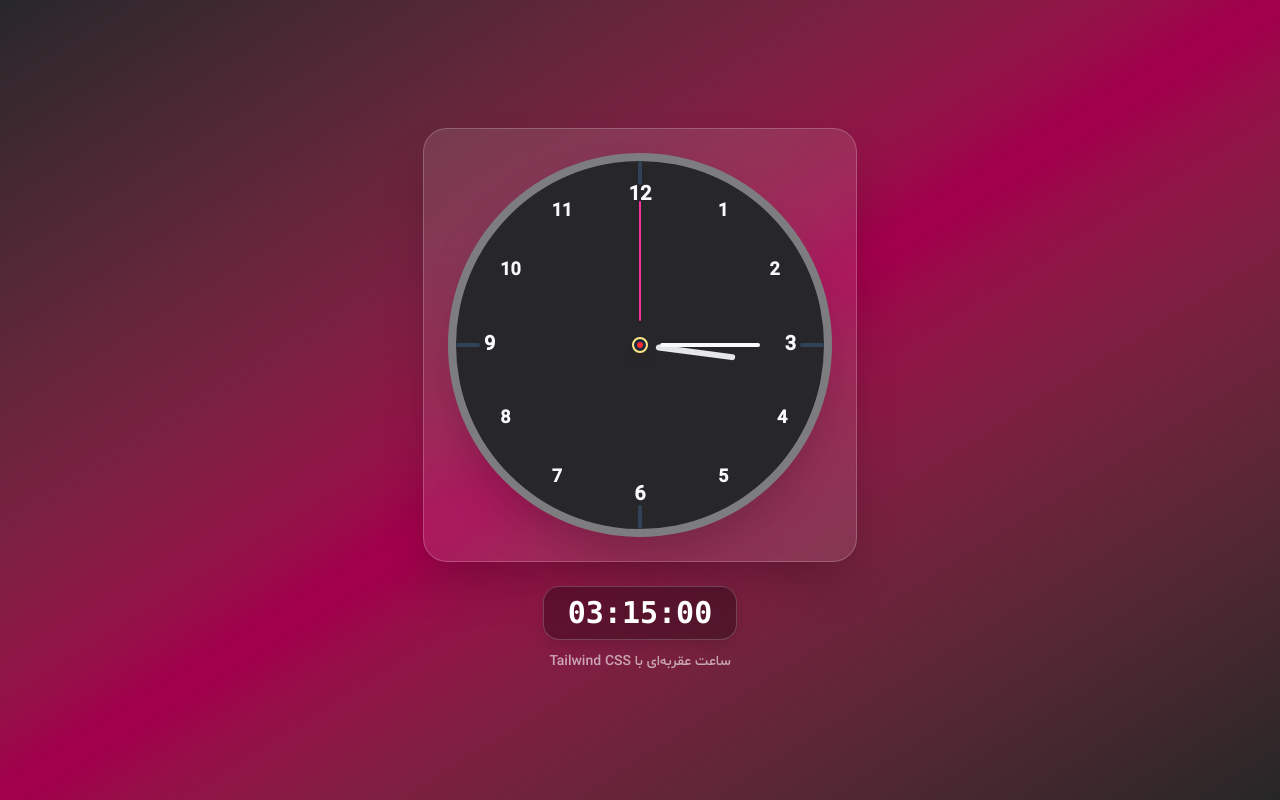
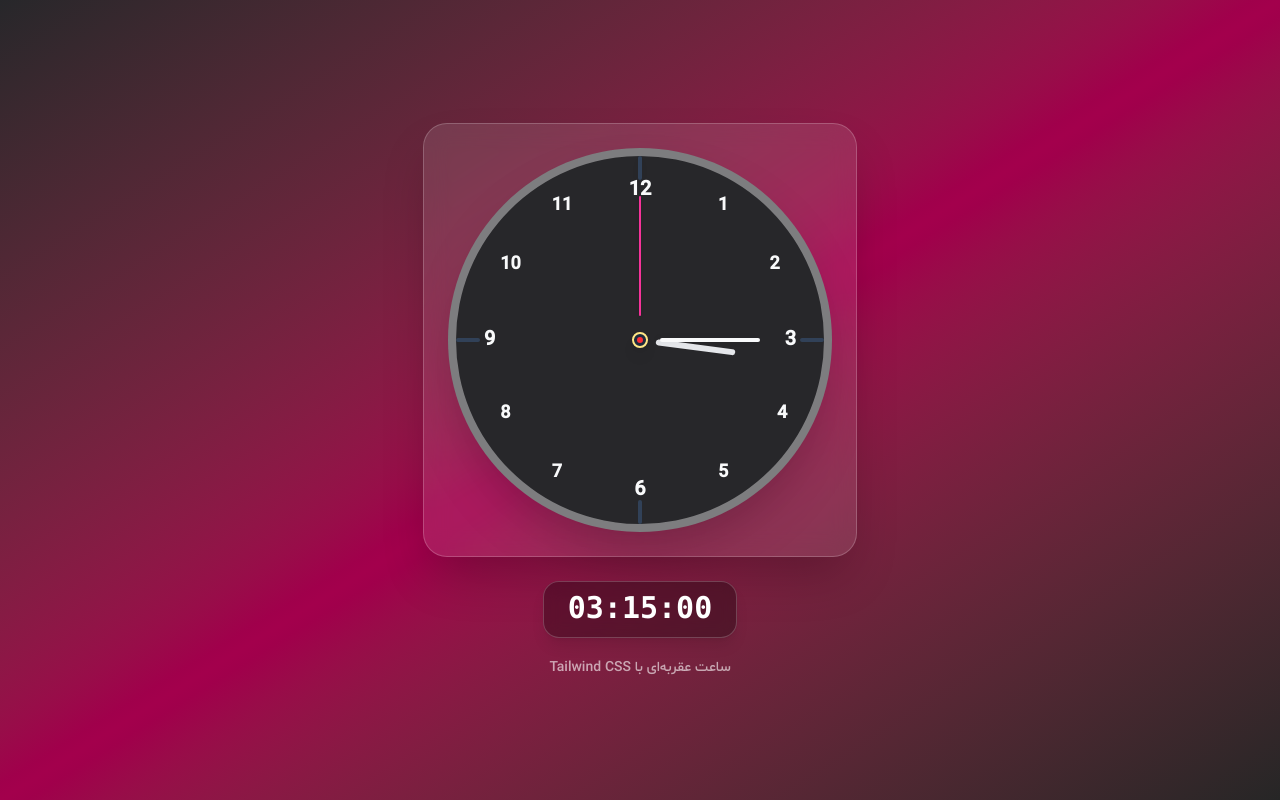
Before and after one commit to amirho33ein-m/javascript-project, a website: page sources/clock/index.html in a window 1280 px wide. Drawn offline with Linux system fonts and the light colour scheme.

Commit message:
modify clock template

```diff
--- a/sources/clock/assets/app.js
+++ b/sources/clock/assets/app.js
@@ -2,21 +2,21 @@
 const minuteHand = document.querySelector("#minuteHand");
 const secondHand = document.querySelector("#secondHand");
 const digitalTime = document.querySelector("#digitalTime");
+const showTime = document.querySelector(".time");
 
 const loadPage = () => {
+
     setInterval(() => {
-        const setTime = (() => {
         const getDate = new Date();
 
         let second = getDate.getSeconds();
         let minute = getDate.getMinutes();
         let hour = getDate.getHours();
 
-            digitalTime.textContent = `${hour > 10 ? "" : "0"}${hour}:${minute > 10 ? "" : "0"}${minute}:${second > 10 ? "" : "0"}${second}`;
+        showTime.textContent = `${hour >= 10 ? "" : "0"}${hour}:${minute >= 10 ? "" : "0"}${minute}:${second >= 10 ? "" : "0"}${second}`;
         hourHand.style.rotate = `${hour * 30 + minute / 2}deg`;
         minuteHand.style.rotate = `${minute * 6}deg`;
         secondHand.style.rotate = `${second * 6}deg`;
-        })();
     }, 1000);
 };
 
--- a/sources/clock/index.html
+++ b/sources/clock/index.html
@@ -6,10 +6,10 @@
     <link rel="stylesheet" href="../src/output.css">
     <title>clock</title>
 </head>
-<body class="bg-linear-to-br from-zinc-800 via-pink-800 to-neutral-800 min-h-screen flex items-center justify-center p-4">
+<body class="bg-linear-to-br from-zinc-800 via-pink-800 to-neutral-800 min-h-dvh flex items-center justify-center p-4">
 
-    <div class="relative">
-        <div class="bg-white/10 backdrop-blur-md rounded-3xl p-6 shadow-2xl border border-white/20">
+    <main class="relative select-none">
+        <section class="bg-white/10 backdrop-blur-md rounded-3xl p-6 shadow-2xl border border-white/20">
 
             <div class="relative w-80 h-80 md:w-96 md:h-96 rounded-full bg-zinc-800 shadow-2xl border-8 border-white/40">
 
@@ -48,15 +48,15 @@
                 <!-- 11 -->
                 <div class="absolute left-[26%] top-[10%] text-lg font-bold text-gray-50">11</div>
 
-                <!-- ===== عقربه ساعت ===== -->
+                <!--  عقربه ساعت  -->
                 <div id="hourHand" class="hand absolute left-1/2 top-1/2 w-1.5 h-20 bg-gray-200 rounded-full -translate-x-1/2 -translate-y-full shadow-lg"
                      style="transform-origin: 50% 100%; transform: rotate(0deg) translateY(-20%);"></div>
 
-                <!-- ===== عقربه دقیقه ===== -->
+                <!--  عقربه دقیقه  -->
                 <div id="minuteHand" class="hand absolute left-1/2 top-1/2 w-1 h-25 bg-gray-50 rounded-full -translate-x-1/2 -translate-y-full shadow-md"
                      style="transform-origin: 50% 100%; transform: rotate(0deg) translateY(-20%);"></div>
 
-                <!-- ===== عقربه ثانیه (باریک و قرمز) ===== -->
+                <!-- عقربه ثانیه -->
                 <div id="secondHand" class="hand absolute left-1/2 top-1/2 w-0.5 h-30 bg-pink-500 rounded-full -translate-x-1/2 -translate-y-full shadow-sm"
                      style="transform-origin: 50% 100%; transform: rotate(0deg) translateY(-20%);"></div>
 
@@ -65,16 +65,19 @@
                 <div class="absolute left-1/2 top-1/2 w-1.5 h-1.5 bg-red-500 rounded-full -translate-x-1/2 -translate-y-1/2"></div>
 
             </div>
-        </div>
+        </section>
 
         <!-- متن دیجیتال زیر ساعت با Tailwind -->
         <div class="mt-6 text-center">
-            <div id="digitalTime" class="text-3xl font-mono font-bold text-white bg-black/30 backdrop-blur-sm px-6 py-2 rounded-2xl inline-block shadow-lg border border-white/20">
-                00:00:00
+            <div id="digitalTime" class="inline-block text-3xl text-white bg-black/30 backdrop-blur-sm px-6 py-2 shadow-lg border border-white/20 overflow-hidden rounded-2xl">
+                <span class="time font-mono font-bold">
+                    00:00:00
+                </span>
             </div>
             <p class="text-white/60 text-sm mt-3 font-medium">ساعت عقربه‌ای با Tailwind CSS</p>
         </div>
-    </div>
+    </main>
+
 
     <script src="./assets/app.js"></script>
 </body>
```
Also changed, not shown: sources/src/output.css. Lines whose indentation alone changed are shown as unchanged.
